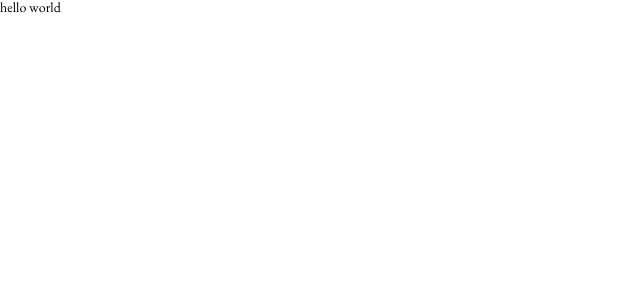
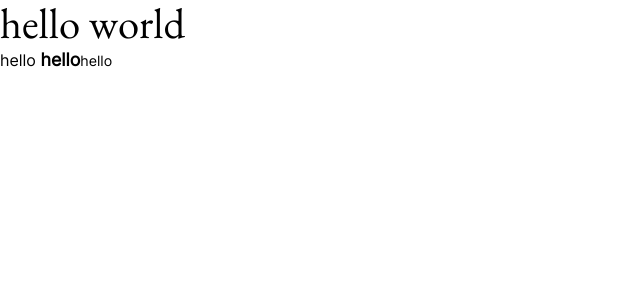
Before and after one commit to presto-agency/Mistique, a Next.js app: page / in a window 1280 px wide. Shown: the top 300 px of the page, without its empty margins (0-640 px from the left). Built offline with nearby package versions, Linux system fonts and the light colour scheme.

Commit message:
feat: add design system

```diff
--- a/src/pages/index.tsx
+++ b/src/pages/index.tsx
@@ -10,6 +10,9 @@ export default function Home() {
         <h1>
           hello world
         </h1>
+        <p>
+          hello <strong>hello</strong><small>hello</small>
+        </p>
       </main>
     </>
   )
--- a/src/styles/common.scss
+++ b/src/styles/common.scss
@@ -0,0 +1,21 @@
+html {
+  font-size: calc(100vw / 1440 * 10);
+
+  @media (max-width: $mob) {
+    font-size: calc(100vw / 360 * 10);
+  }
+
+  @media (min-width: $desktop-xl) {
+    font-size: 10px;
+  }
+}
+
+.container {
+  max-width: 144rem;
+  padding: 0 6.4rem;
+  margin: 0 auto;
+
+  @media (max-width: $mob) {
+    padding: 0 2.4rem;
+  }
+}
--- a/src/styles/fonts.scss
+++ b/src/styles/fonts.scss
@@ -1,3 +1,4 @@
 @include font("EBGaramond", "EBGaramond-Regular", "400", "normal");
 @include font("EBGaramond", "EBGaramond-Medium", "500", "normal");
 @include font("EBGaramond", "EBGaramond-SemiBold", "600", "normal");
+@include font("Inter", "Inter-Regular", "400", "normal");
--- a/src/styles/typography.scss
+++ b/src/styles/typography.scss
@@ -0,0 +1,59 @@
+h1 {
+  font-size: 4.8rem;
+  line-height: 110%;
+  font-weight: 400;
+  @media (max-width: $mob) {
+    font-size: 3.6rem;
+  }
+}
+
+h2 {
+  font-size: 3.2rem;
+  line-height: 130%;
+  font-weight: 500;
+  @media (max-width: $mob) {
+    font-size: 2.4rem;
+  }
+}
+
+h3 {
+  font-size: 2.4rem;
+  line-height: 120%;
+  font-weight: 500;
+  @media (max-width: $mob) {
+    max-width: 1.8rem;
+  }
+}
+
+p {
+  font-family: "Inter";
+  font-size: 1.8rem;
+  line-height: 155%;
+  font-weight: 400;
+
+  small {
+    font-size: 1.6rem;
+    line-height: 175%;
+  }
+
+  strong {
+    font-size: 2rem;
+    line-height: 150%;
+  }
+
+  @media (max-width: $mob) {
+    font-size: 1.4rem;
+    line-height: 170%;
+
+    small {
+      font-size: 1.2rem;
+      line-height: 170%;
+    }
+
+    strong {
+      font-size: 1.4rem;
+      line-height: 170%;
+      font-weight: 600;
+    }
+  }
+}
--- a/src/styles/variables.scss
+++ b/src/styles/variables.scss
@@ -2,3 +2,24 @@ $fontfamily: "EBGaramond", sans-serif;
 $minwidth: 320px;
 
 //colors:
+$color-primary: #BAA1C6;
+$color-secondary: #131039;
+$color-fon: #0A0821;
+$color-black:#191919;
+$color-gray-800: #8C8C8C;
+$color-gray-700: #D1D1D1;
+$color-gray-600: #DDDDDD;
+$color-gray-500: #E8E8E8;
+$color-gray-400: #F3F3F3;
+$color-gray-300: #F9F9F9;
+$color-white: #FFFFFF;
+
+//bg:
+$bg-purple: radial-gradient(54.97% 55.41% at 50% 50.31%, #4F2384 0%, #4B2280 31%, #402175 59%, #2D1E64 86%, #211D58 100%);
+
+//breakpoints:
+$mob: 567px;
+$desktop: 568px;
+$desktop-x: 1199px;
+$desktop-l: 1200px;
+$desktop-xl: 1536px;
```
Also changed, not shown: public/fonts/Inter-Regular.woff (added), public/fonts/Inter-Regular.woff2 (added).
